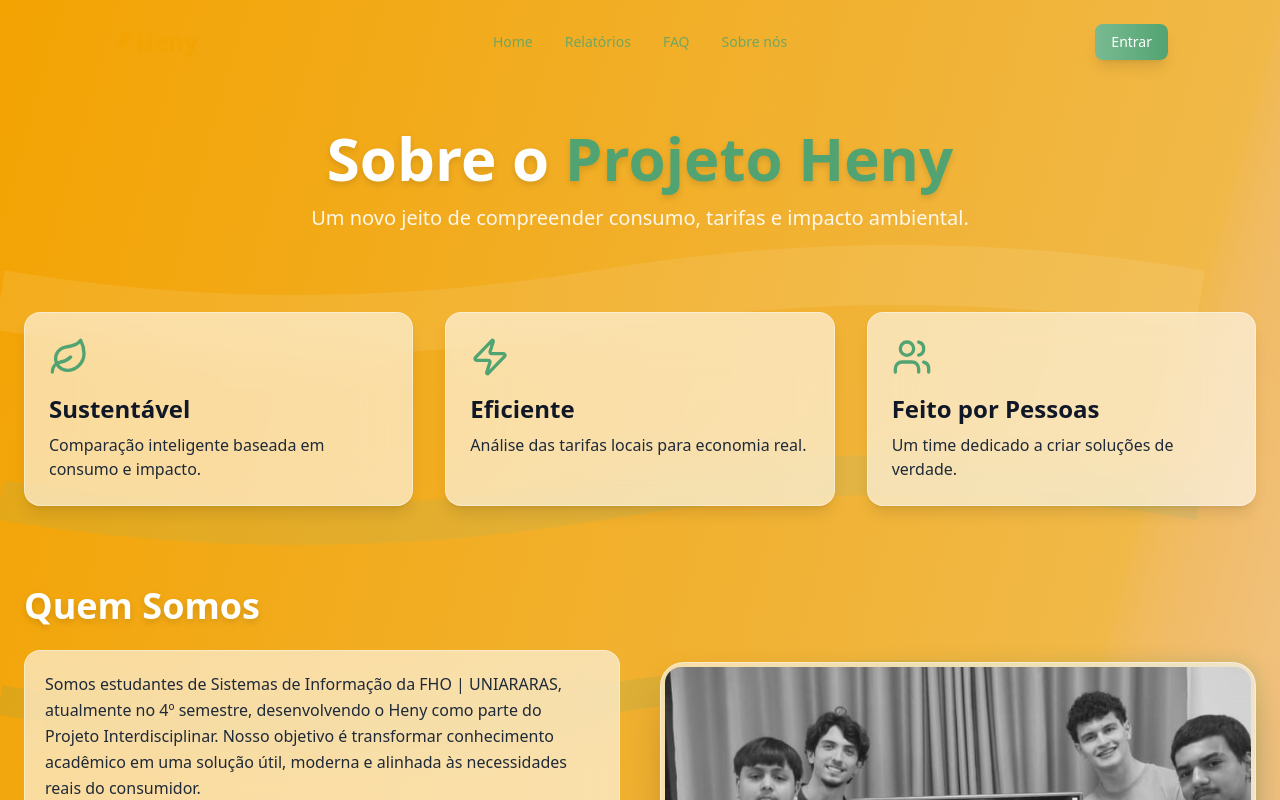
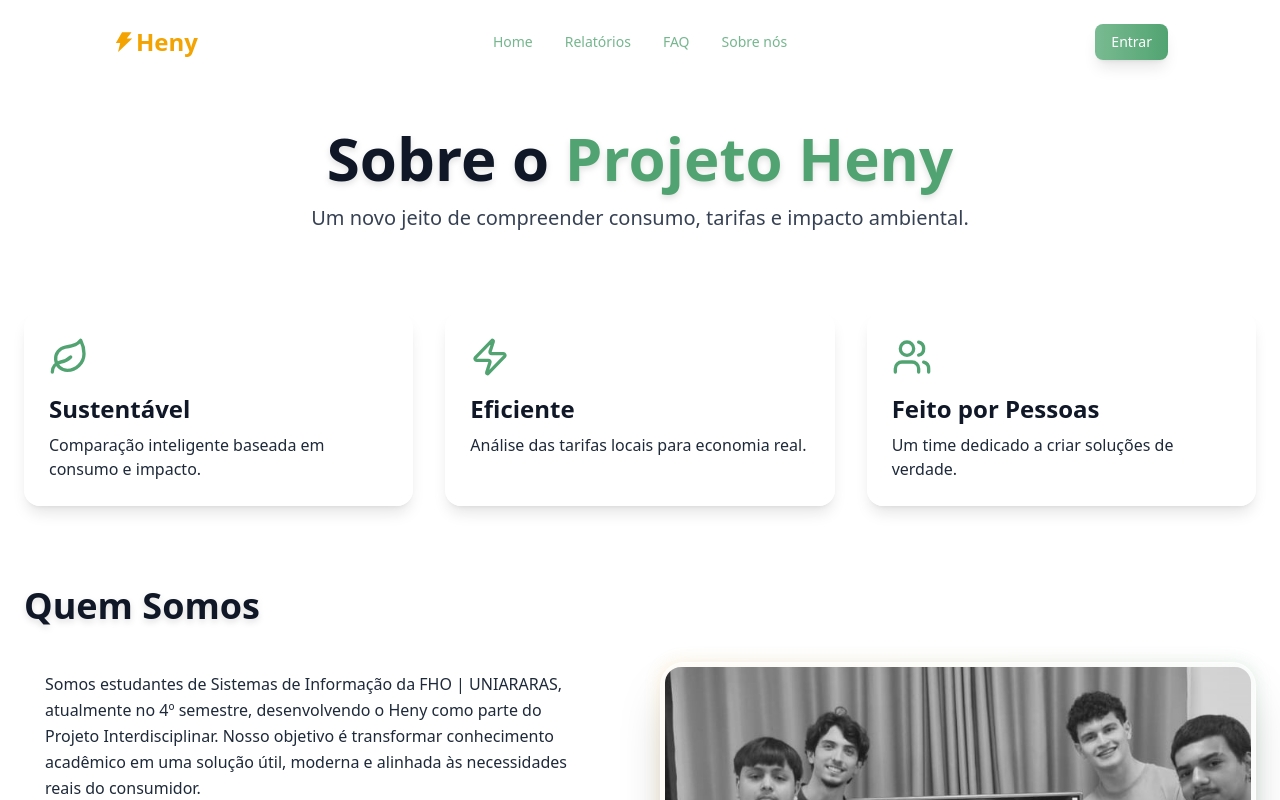
Before and after one commit to NelsonLuisModenezJunior/squad-heny-pi, a Next.js app in the folder squad-heny-pi/apps/web/: page /sobre in a window 1280 px wide. Shown: the top 800 px of the page. Built offline with nearby package versions, Linux system fonts and the light colour scheme.

Commit message:
modifica a cor do sobre nos

```diff
--- a/squad-heny-pi/apps/web/src/app/sobre/page.tsx
+++ b/squad-heny-pi/apps/web/src/app/sobre/page.tsx
@@ -67,41 +67,8 @@
   ];
 
   return (
-    <div className="min-h-screen relative overflow-hidden text-gray-900">
+    <div className="min-h-screen relative overflow-hidden text-gray-900 bg-white">
       <HeroHeader />
-
-      {/* FUNDO COM DEGRADÊ LARANJA/AMARELO + FORMAS GEOMÉTRICAS */}
-      <div className="absolute inset-0 bg-gradient-to-br from-[#F3A302] via-[#F3A302]/70 to-[#EBEBEB] -z-10" />
-
-      {/* Formas geométricas */}
-      <div className="absolute top-0 left-0 w-full h-full pointer-events-none -z-10 opacity-30">
-        <svg
-          className="absolute w-full h-full"
-          xmlns="http://www.w3.org/2000/svg"
-        >
-          <path
-            d="M0 300 Q300 350 600 300 T1200 300"
-            fill="none"
-            stroke="#FFFFFF"
-            strokeWidth="60"
-            opacity="0.3"
-          />
-          <path
-            d="M0 500 Q300 550 600 500 T1200 500"
-            fill="none"
-            stroke="#79BA92"
-            strokeWidth="40"
-            opacity="0.4"
-          />
-          <path
-            d="M0 700 Q300 750 600 700 T1200 700"
-            fill="none"
-            stroke="#51A471"
-            strokeWidth="30"
-            opacity="0.4"
-          />
-        </svg>
-      </div>
 
       <section className="relative max-w-7xl mx-auto px-6 pt-32 pb-24">
         {/* TÍTULO ANIMADO */}
@@ -111,10 +78,10 @@
           transition={{ duration: 0.8, ease: "easeOut" }}
           className="text-center mb-20"
         >
-          <h1 className="text-6xl font-extrabold drop-shadow-md text-white">
+          <h1 className="text-6xl font-extrabold drop-shadow-md text-gray-900">
             Sobre o <span className="text-[#51A471]">Projeto Heny</span>
           </h1>
-          <p className="mt-4 text-xl text-white/90">
+          <p className="mt-4 text-xl text-gray-700">
             Um novo jeito de compreender consumo, tarifas e impacto ambiental.
           </p>
         </motion.div>
@@ -161,7 +128,7 @@
         >
           {/* TEXTO */}
           <div className="space-y-6">
-            <h2 className="text-4xl font-bold text-white drop-shadow-md">
+            <h2 className="text-4xl font-bold text-gray-900 drop-shadow-md">
               Quem Somos
             </h2>
 
@@ -226,7 +193,7 @@
         </motion.div>
 
         {/* LINHA DO TEMPO */}
-        <h2 className="text-5xl font-bold mt-32 mb-12 text-center text-white drop-shadow-lg">
+        <h2 className="text-5xl font-bold mt-32 mb-12 text-center text-gray-900 drop-shadow-lg">
           Nossa Jornada
         </h2>
 
@@ -270,7 +237,7 @@
         </div>
 
         {/* TIME DO PROJETO */}
-        <h2 className="text-5xl font-bold mt-32 mb-12 text-center text-white drop-shadow-lg">
+        <h2 className="text-5xl font-bold mt-32 mb-12 text-center text-gray-900 drop-shadow-lg">
           Equipe Heny
         </h2>
 
@@ -329,48 +296,6 @@
           ))}
         </div>
 
-        {/* VALORES */}
-        <h2 className="text-5xl font-bold mt-32 mb-12 text-center text-white drop-shadow-lg">
-          Nossos Valores
-        </h2>
-
-        <div className="grid md:grid-cols-3 gap-8 mb-20">
-          {[
-            {
-              icon: Leaf,
-              title: "Sustentabilidade",
-              text: "Colocamos o meio ambiente no centro de todas as nossas decisões.",
-            },
-            {
-              icon: Zap,
-              title: "Inovação",
-              text: "Buscamos constantemente novas formas de resolver problemas ambientais.",
-            },
-            {
-              icon: Users,
-              title: "Colaboração",
-              text: "Acreditamos que juntos conseguimos gerar um impacto muito maior.",
-            },
-          ].map((item, i) => (
-            <motion.div
-              key={i}
-              initial={{ opacity: 0, y: 40 }}
-              whileInView={{ opacity: 1, y: 0 }}
-              transition={{ delay: i * 0.15, duration: 0.8 }}
-              viewport={{ once: true }}
-              className="group bg-white/60 backdrop-blur-xl border border-white/40 p-8 rounded-2xl shadow-lg hover:shadow-xl hover:bg-white/70 transition hover:scale-105"
-            >
-              <div className="text-4xl mb-4 transform group-hover:scale-125 group-hover:rotate-12 transition-all duration-300">
-                <item.icon className="w-12 h-12 text-[#51A471]" />
-              </div>
-              <h3 className="text-2xl font-bold text-gray-900 mb-3">
-                {item.title}
-              </h3>
-              <p className="text-gray-800">{item.text}</p>
-            </motion.div>
-          ))}
-        </div>
-
         {/* CTA SECTION */}
         <motion.div
           initial={{ opacity: 0, y: 40 }}
```
